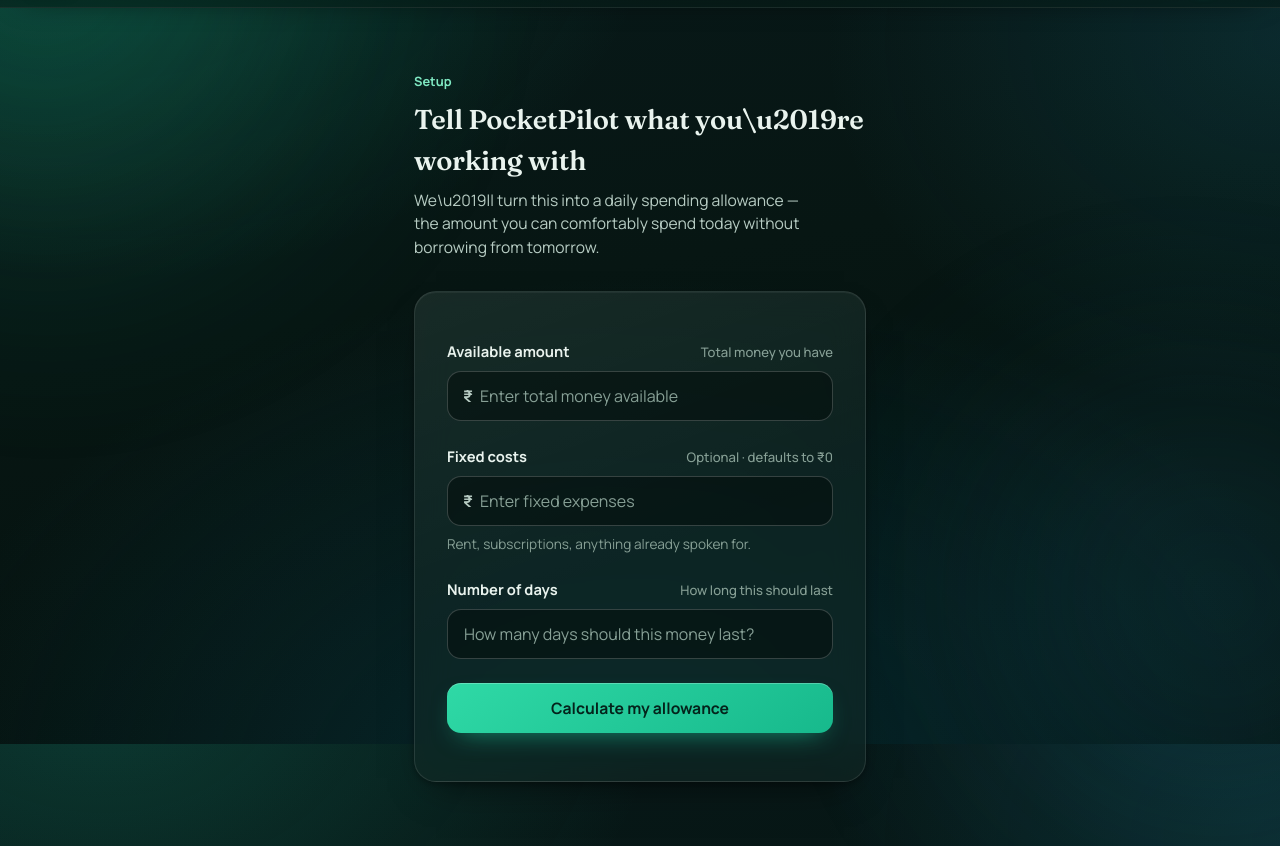
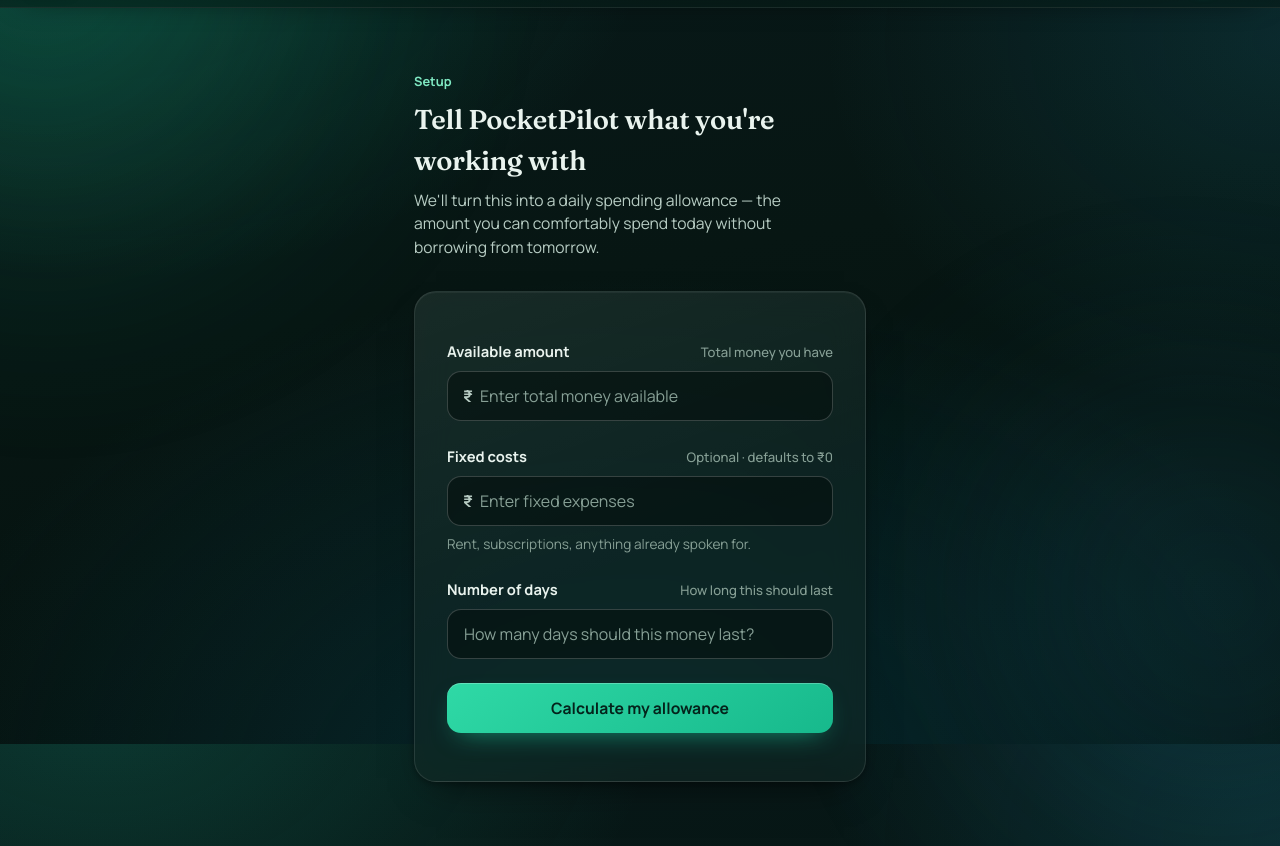
Before and after one commit to cw6978905-star/PocketPilot, a plain HTML site: page public/setup.html in a window 1280 px wide. Shown: the part 56-902 px from the top of the page. Drawn offline with Linux system fonts and the light colour scheme; no server answers.

Commit message:
Fix setup section text

```diff
--- a/public/setup.html
+++ b/public/setup.html
@@ -50,9 +50,9 @@
 
     <main class="app-main">
       <p class="page-eyebrow">Setup</p>
-      <h1 class="page-title">Tell PocketPilot what you\u2019re working with</h1>
+      <h1 class="page-title">Tell PocketPilot what you're working with</h1>
       <p class="page-lede">
-        We\u2019ll turn this into a daily spending allowance — the amount you can
+        We'll turn this into a daily spending allowance — the amount you can
         comfortably spend today without borrowing from tomorrow.
       </p>
 
```
